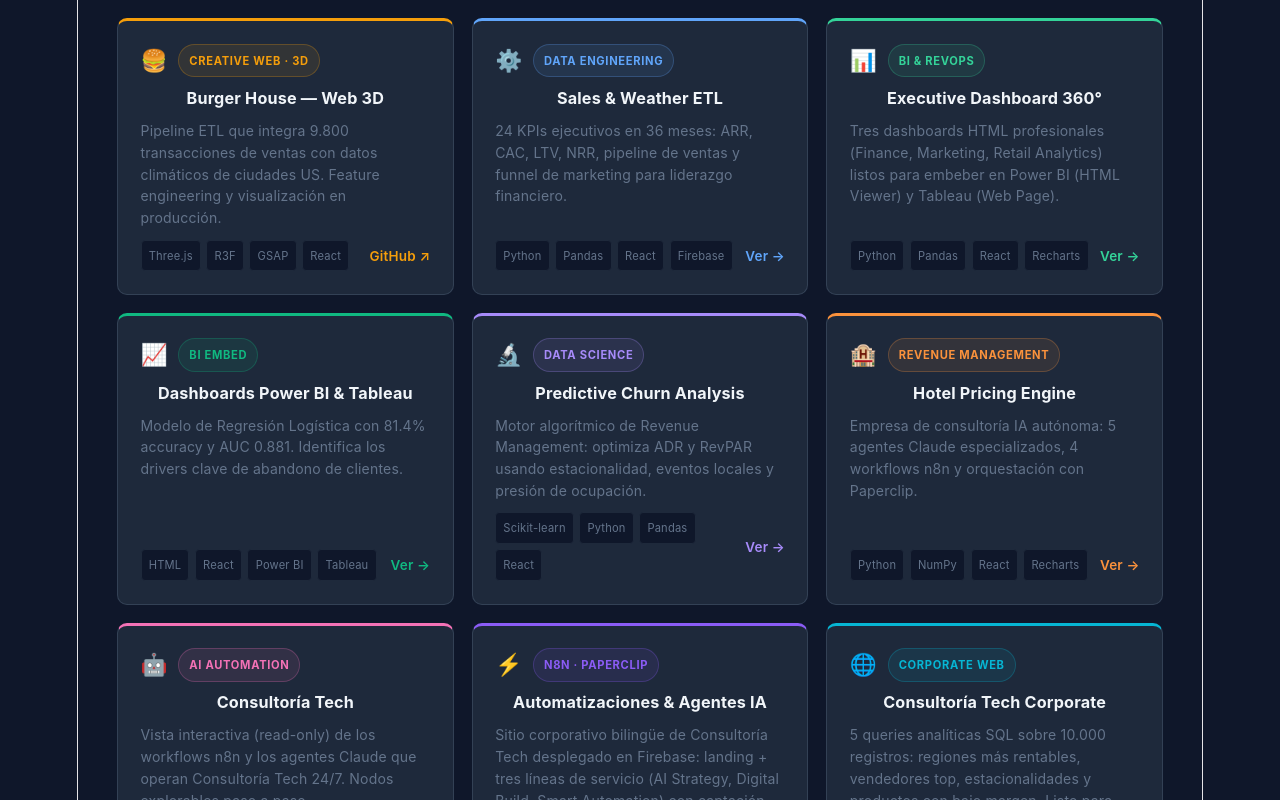
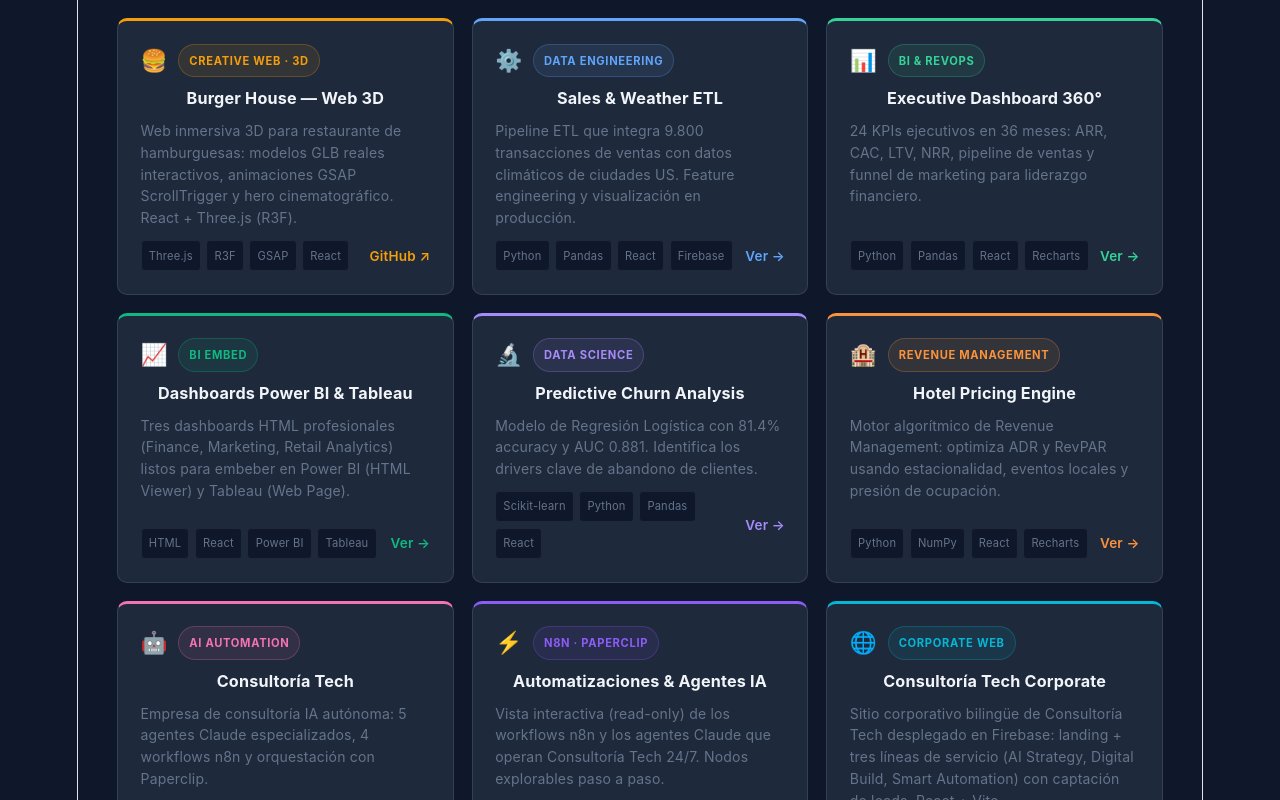
Before and after one commit to mindset-code/project-portfolio, a React (Vite) app: page / in a window 1280 px wide. Shown: the part 1200-2000 px from the top of the page. Built offline with nearby package versions, Linux system fonts and the light colour scheme.

Commit message:
Corrige desfase de descripciones en grid del home
projectDescs se indexa por posición; al insertar Burger House en índice 0
todas las descripciones quedaban corridas. Añade su descripción (ES/EN) al inicio.

```diff
--- a/src/pages/HomePage.jsx
+++ b/src/pages/HomePage.jsx
@@ -86,6 +86,7 @@
       'DevOps & PM',
     ],
     projectDescs: [
+      'Web inmersiva 3D para restaurante de hamburguesas: modelos GLB reales interactivos, animaciones GSAP ScrollTrigger y hero cinematográfico. React + Three.js (R3F).',
       'Pipeline ETL que integra 9.800 transacciones de ventas con datos climáticos de ciudades US. Feature engineering y visualización en producción.',
       '24 KPIs ejecutivos en 36 meses: ARR, CAC, LTV, NRR, pipeline de ventas y funnel de marketing para liderazgo financiero.',
       'Tres dashboards HTML profesionales (Finance, Marketing, Retail Analytics) listos para embeber en Power BI (HTML Viewer) y Tableau (Web Page).',
@@ -185,6 +186,7 @@
       'DevOps & PM',
     ],
     projectDescs: [
+      'Immersive 3D website for a burger restaurant: real interactive GLB models, GSAP ScrollTrigger animations and a cinematic hero. Built with React + Three.js (R3F).',
       'ETL pipeline integrating 9,800 sales transactions with daily temperature data from US cities. Feature engineering and production-ready visualization.',
       '24 executive KPIs over 36 months: ARR, CAC, LTV, NRR, sales pipeline and marketing funnel for financial leadership.',
       'Three professional HTML dashboards (Finance, Marketing, Retail Analytics) ready to embed in Power BI (HTML Viewer) and Tableau (Web Page).',
```
